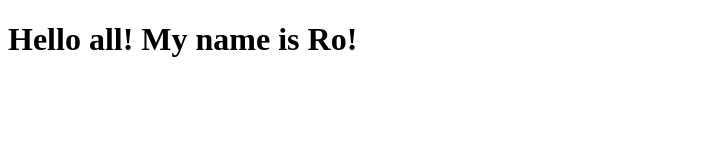
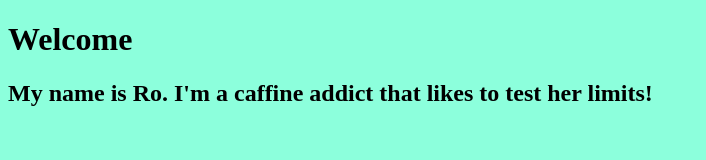
Before and after one commit to madhatter1617/web-attack, a plain HTML site: page index.html in a window 1280 px wide. Shown: the whole page, without its empty margins (0-706 px from the left). Drawn offline with Linux system fonts and the light colour scheme.

Commit message:
add style.css, connect to index.html

```diff
--- a/index.html
+++ b/index.html
@@ -1,9 +1,14 @@
 <!DOCTYPE html>
 <html lang="en">
   <head>
+      <link rel="stylesheet" href="style.css">
     <title>Welcome to My Website! </title>
   </head>
   <body>
-    <h1>Hello all! My name is Ro!</h1>
+    <div class="wrapper">
+        <!-- HEADER -->
+        <h1>Welcome</h1>
+        <!-- SUB HEAD -->
+        <h2>My name is Ro. I'm a caffine addict that likes to test her limits!</h2>
   </body>
 </html>
--- /dev/null
+++ b/style.css
@@ -0,0 +1,3 @@
+body {
+    background: rgba(0, 255, 179, 0.452);
+  }
```
